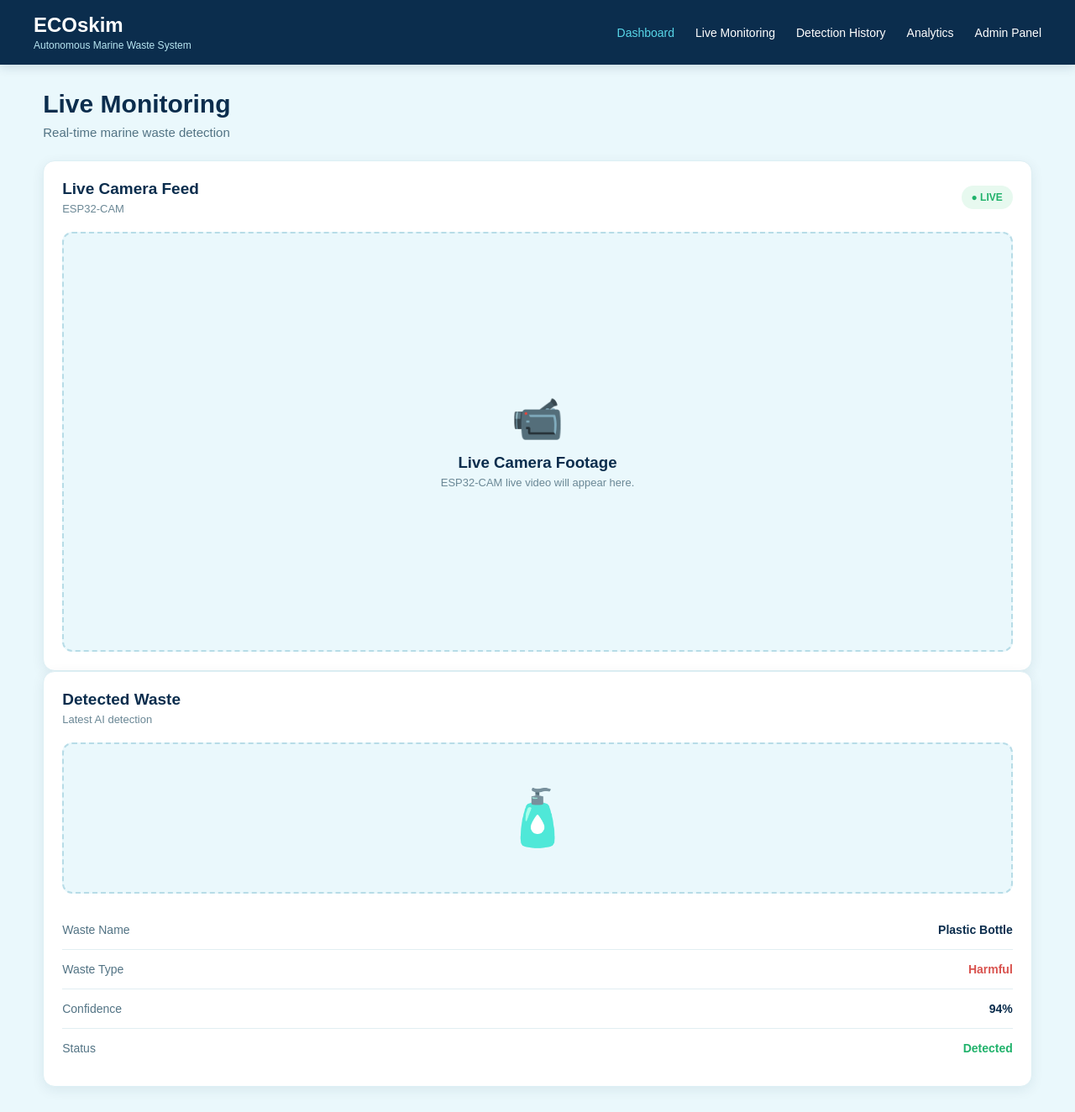
After one commit to Nilambika-Dudhani/ECOskim, a Django app: page /live_monitoring in a window 1280 px wide. The commit adds this page. Shown: the whole page at 84% size. Run offline with Django 5.2, Linux system fonts and the light colour scheme.

Commit message:
Add live monitoring page

```diff
--- a/Ecoskim_project/dashboard/static/css/style.css
+++ b/Ecoskim_project/dashboard/static/css/style.css
@@ -527,7 +527,6 @@ body {
     }
 }
 
-
 @media (max-width: 650px) {
 
     .navbar {
@@ -557,3 +556,101 @@ body {
         font-size: 25px;
     }
 }
+/* =========================================
+   LIVE MONITORING PAGE
+   ========================================= */
+/* =========================================
+   LIVE MONITORING PAGE
+   ========================================= */
+
+.live-monitoring-layout {
+    display: block;
+    margin-top: 25px;
+}
+
+.live-monitoring-layout .camera-card {
+    width: 100%;
+}
+
+.live-monitoring-layout .camera-placeholder {
+    height: 550px;
+    min-height: 550px;
+}
+
+/* Detection Card */
+.detection-card {
+    background-color: white;
+    border-radius: 14px;
+    padding: 22px;
+    box-shadow: 0 4px 15px rgba(11, 45, 77, 0.08);
+    border: 1px solid #DDEFF4;
+}
+
+.detection-image {
+    height: 180px;
+    background-color: #EAF8FC;
+    border: 2px dashed #B7DCE7;
+    border-radius: 12px;
+
+    display: flex;
+    align-items: center;
+    justify-content: center;
+
+    font-size: 65px;
+    margin-bottom: 20px;
+}
+
+.detection-details {
+    margin-top: 5px;
+}
+
+.detection-item {
+    display: flex;
+    justify-content: space-between;
+    align-items: center;
+
+    padding: 15px 0;
+    border-bottom: 1px solid #E1EEF2;
+
+    font-size: 14px;
+}
+
+.detection-item:last-child {
+    border-bottom: none;
+}
+
+.detection-item span {
+    color: #527384;
+}
+
+.detection-item strong {
+    color: #0B2D4D;
+}
+
+.harmful-text {
+    color: #D9534F !important;
+}
+
+.detected-text {
+    color: #20B26B !important;
+}
+
+
+/* Responsive */
+@media (max-width: 900px) {
+
+    .live-monitoring-layout {
+        grid-template-columns: 1fr;
+    }
+
+}
+/* Large Live Camera */
+
+.live-monitoring-layout .camera-card {
+    min-height: 600px;
+}
+
+.live-monitoring-layout .camera-placeholder {
+    height: 500px;
+    min-height: 500px;
+}
--- /dev/null
+++ b/Ecoskim_project/dashboard/templates/live_monitoring.html
@@ -0,0 +1,85 @@
+{% extends 'main.html' %}
+
+{% block content %}
+
+<div class="dashboard-container">
+
+    <div class="dashboard-header">
+        <h1>Live Monitoring</h1>
+        <p>Real-time marine waste detection</p>
+    </div>
+
+    <div class="live-monitoring-layout">
+
+        <!-- LIVE CAMERA -->
+        <div class="camera-card">
+
+            <div class="card-header">
+                <div>
+                    <h2>Live Camera Feed</h2>
+                    <p>ESP32-CAM</p>
+                </div>
+
+                <span class="live-badge">● LIVE</span>
+            </div>
+
+            <div class="camera-placeholder">
+
+                <div class="camera-icon">📹</div>
+
+                <h3>Live Camera Footage</h3>
+
+                <p>
+                    ESP32-CAM live video will appear here.
+                </p>
+
+            </div>
+
+        </div>
+
+
+        <!-- DETECTION INFORMATION -->
+        <div class="detection-card">
+
+            <div class="card-header">
+                <div>
+                    <h2>Detected Waste</h2>
+                    <p>Latest AI detection</p>
+                </div>
+            </div>
+
+            <div class="detection-image">
+                🧴
+            </div>
+
+            <div class="detection-details">
+
+                <div class="detection-item">
+                    <span>Waste Name</span>
+                    <strong>Plastic Bottle</strong>
+                </div>
+
+                <div class="detection-item">
+                    <span>Waste Type</span>
+                    <strong class="harmful-text">Harmful</strong>
+                </div>
+
+                <div class="detection-item">
+                    <span>Confidence</span>
+                    <strong>94%</strong>
+                </div>
+
+                <div class="detection-item">
+                    <span>Status</span>
+                    <strong class="detected-text">Detected</strong>
+                </div>
+
+            </div>
+
+        </div>
+
+    </div>
+
+</div>
+
+{% endblock %}
--- a/Ecoskim_project/dashboard/urls.py
+++ b/Ecoskim_project/dashboard/urls.py
@@ -3,5 +3,6 @@ from .views import *
 
 urlpatterns = [
     path('',dashboard,name='dashboard'),
-    path('command/',send_command,name="send_command")
+    path('command/',send_command,name="send_command"),
+    path('live_monitoring',live_monitoring,name="live_monitoring")
 ]
--- a/Ecoskim_project/dashboard/views.py
+++ b/Ecoskim_project/dashboard/views.py
@@ -4,7 +4,7 @@ from urllib.error import URLError
 import json
 
 
-ESP32_IP = "192.168.29.65"
+ESP32_IP = "10.129.29.174"
 
 
 def dashboard(request):
@@ -47,3 +47,6 @@ def send_command(request):
         'command_result': result,
         'current_command': result
     })
+
+def live_monitoring(request):
+    return render(request, 'live_monitoring.html')
--- a/Ecoskim_project/templates/main.html
+++ b/Ecoskim_project/templates/main.html
@@ -5,7 +5,7 @@
     <meta charset="UTF-8">
     <meta name="viewport" content="width=device-width, initial-scale=1.0">
     <title>ECOskim Dashboard</title>
-    <link rel="stylesheet" href="{% static 'css/style.css' %}">
+    <link rel="stylesheet" href="{% static 'css/style.css' %}?v=2">
 </head>
 <body>
     {% include 'nav.html' %}
--- a/Ecoskim_project/templates/nav.html
+++ b/Ecoskim_project/templates/nav.html
@@ -7,7 +7,7 @@
 
     <div class="nav-links">
         <a href="{% url 'dashboard' %}" class="active">Dashboard</a>
-        <a href="#">Live Monitoring</a>
+        <a href="{% url 'live_monitoring' %}">Live Monitoring</a>
         <a href="#">Detection History</a>
         <a href="#">Analytics</a>
         <a href="#">Admin Panel</a>
```
